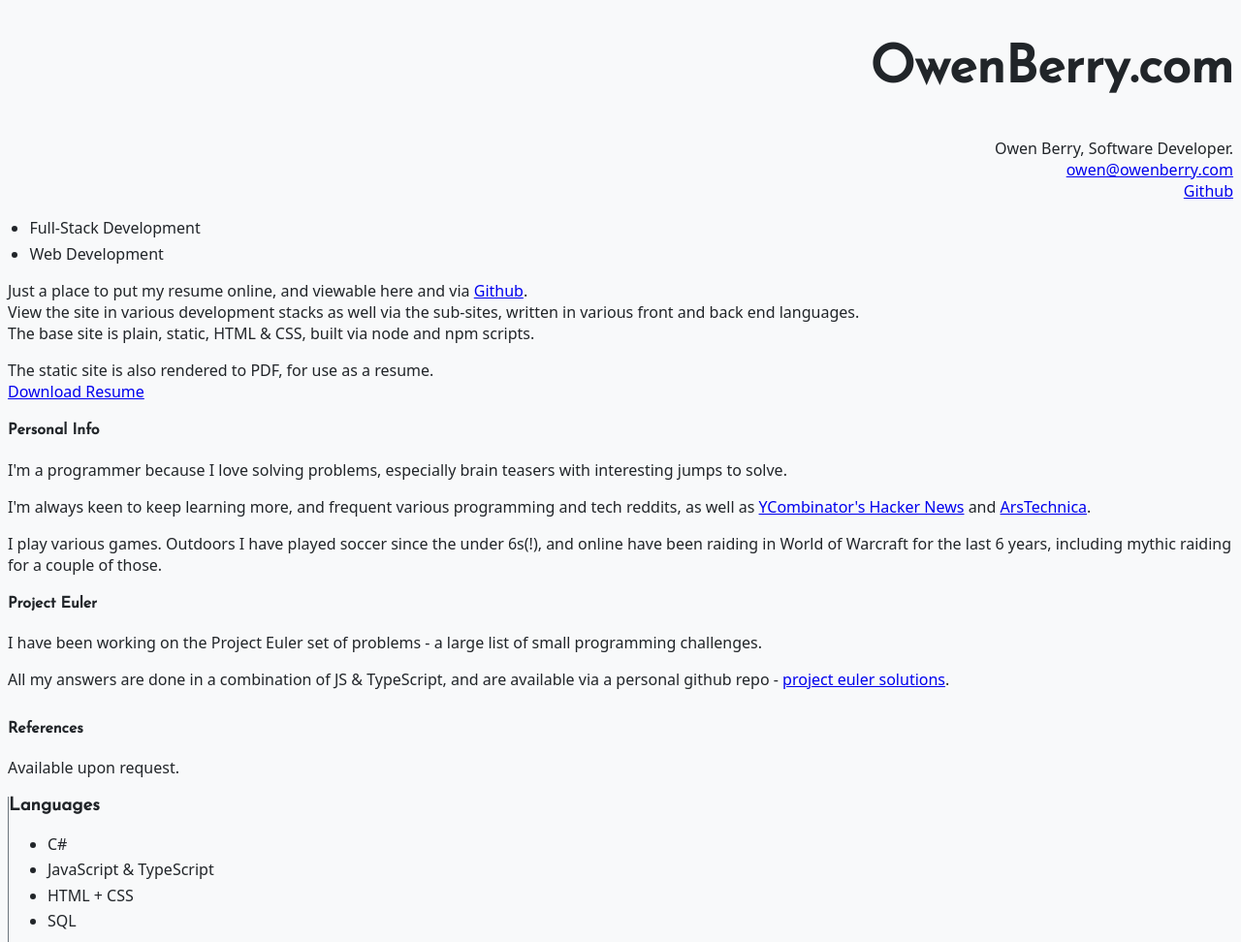
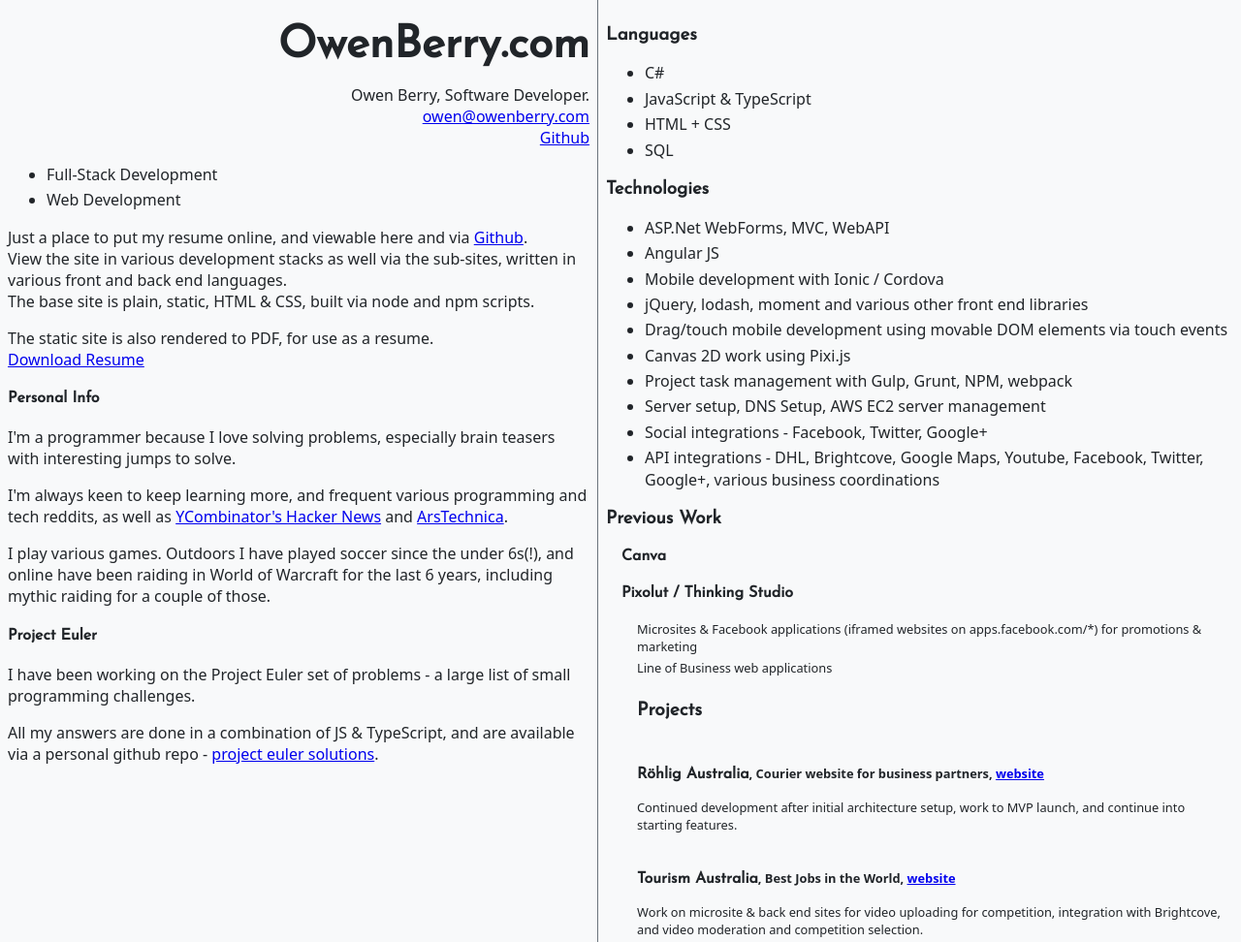
Before and after one commit to berrigan/owenberry.com, a website built with webpack: page src/index.html in a window 1280 px wide. Shown: the top 972 px of the page at 97% size. Built offline with nearby package versions, Linux system fonts and the light colour scheme.

Commit message:
Simple CSS fixes to start

```diff
--- a/docs/static_app.320cbbb10116abb82a3d.bundle.js
+++ b/docs/static_app.791a0683871d483a98f2.bundle.js
@@ -1,2 +1,2 @@
 (()=>{"use strict";-1!==navigator.userAgent.indexOf("PUP_OB")&&document.querySelector("html").classList.add("pup-ob")})();
-//# sourceMappingURL=static_app.320cbbb10116abb82a3d.bundle.js.map
+//# sourceMappingURL=static_app.791a0683871d483a98f2.bundle.js.map
--- a/package.json
+++ b/package.json
@@ -6,7 +6,7 @@
     "update-sites": "./node_modules/.bin/ts-node ./scripts/update-sites.ts",
     "static-build": "./node_modules/.bin/ts-node ./scripts/static-build.ts",
     "pdf": "DIRECT_RUN=true ./node_modules/.bin/ts-node ./scripts/generate-pdf.ts",
-    "serve": "webpack serve --open --config webpack.dev.js",
+    "dev": "webpack serve --open --config webpack.dev.js",
     "build": "./node_modules/.bin/ts-node ./scripts/build.ts",
     "webpack": "webpack --config webpack.prod.js"
   },
--- a/src/index.html
+++ b/src/index.html
@@ -6,12 +6,8 @@
     <meta name="viewport" content="width=device-width, initial-scale=1, shrink-to-fit=no" />
 </head>
 <body>
-
-    <div id="page-container" class="container-fluid">
-
-        <div class="row">
-
-            <div id="left-sidebar" class="mt-2 col-md-4">
+    <div id="page-container" class="page-container">
+        <section id="personal-info" class="personal-info-section">
             <h2 id="site-name" class="align-right">OwenBerry.com</h2>
             <p id="site-name-subheading" class="align-right">
                 Owen Berry, Software&nbsp;Developer.<br/>
@@ -56,9 +52,9 @@
                 <p>Available upon request.</p>
             </section>
 
-            </div>
+        </section>
 
-            <div id="resume-content" class="mt-2 col-md-8">
+        <section id="resume-content" class="resume-content-section">
 
             <section class="list-section">
                 <h3>Languages</h3>
@@ -153,12 +149,7 @@
 
             </section>
 
+        </section>
     </div>
-        </div>
-
-    </div>
-
-
-
 </body>
 </html>
--- a/src/scss/site.scss
+++ b/src/scss/site.scss
@@ -55,6 +55,7 @@
     font-family: $font-family-sans-serif;
     background-color: $color-background;
     color: $color-font;
+    margin: 0;
 }
 
 h1,
@@ -66,20 +67,41 @@
 
 #page-container {
     min-height: 100vh;
+    display: flex;
+    flex-direction: row;
+    flex-wrap: nowrap;
+    justify-content: left;
 }
 
-#page-container>.row {
-    min-height: 100%;
+#page-container > section {
+    padding: .5rem;
+}
+
+#personal-info {
+    width: 600px;
+    max-width: 600px;
+    flex: 0 0 600px;
 }
 
 #resume-content {
-    max-width: 600px;
+    max-width: 800px;
+    flex: 1 1 800px;
+}
+
+.resume-only {
+    display: none;
+}
+
+@include media-breakpoint-down(md) {
+    #page-container {
+        flex-direction: column;
+    }
 }
 
 @include media-breakpoint-up(sm) {
-
     #site-name {
-        font-size: 4.2vw;
+        font-size: 3.6vw;
+        margin: 1rem 0;
     }
 
     #resume-content {
@@ -87,13 +109,13 @@
         min-height: calc(100vh - 1rem);
     }
 
-    #left-sidebar .align-right {
+    #personal-info .align-right {
         text-align: right;
     }
 }
 
 @include media-breakpoint-down(xs) {
-    #left-sidebar {
+    #personal-info {
         text-align: left;
     }
 }
@@ -106,6 +128,10 @@
 
     #resume-content::after {
         content: '';
+        display: block;
+    }
+
+    .resume-only {
         display: block;
     }
 
@@ -126,7 +152,7 @@
     }
 
     // move references to bottom on PDF
-    #left-sidebar {
+    #personal-info {
 
         display: flex;
         flex-direction: column;
```
Also changed, not shown: docs/index.html (+1 -1 lines), docs/static_app.css, 5 other files. Lines whose indentation alone changed are shown as unchanged.
